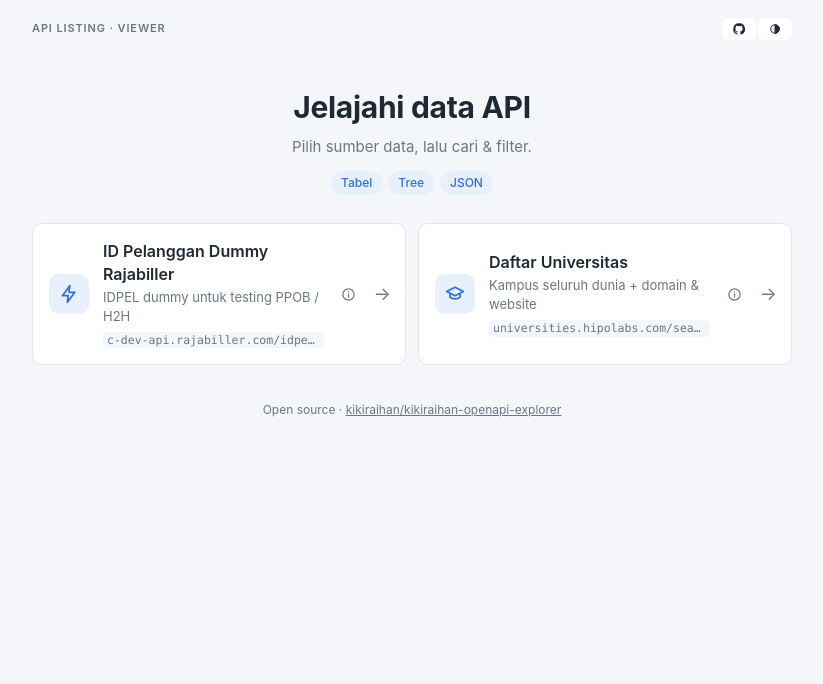
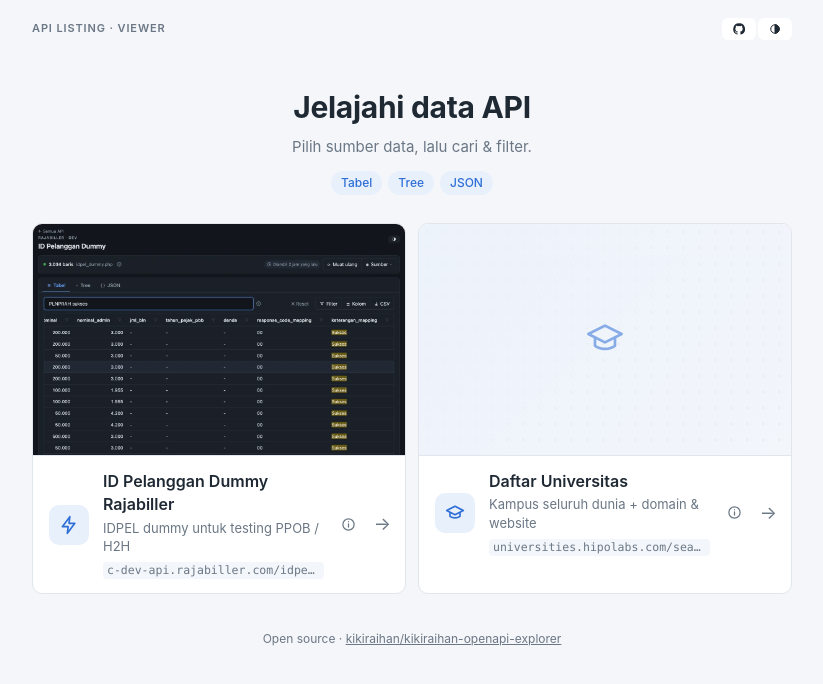
Before and after one commit to kikiraihan/kikiraihan-openapi-explorer, a Vue app: page / in a window 1280 px wide. Shown: the top 684 px of the page, without its empty margins (228-1051 px from the left). Built offline with nearby package versions, Linux system fonts and the light colour scheme.

Commit message:
Halaman awal: kartu dengan screenshot (Rajabiller) + placeholder untuk kartu tanpa gambar
Co-Authored-By: Claude Opus 5.5 <noreply@anthropic.com>
Claude-Session: https://claude.ai/code/session_01EoddyMuvuwv7ArDnkoVG5o

```diff
--- a/src/Home.vue
+++ b/src/Home.vue
@@ -9,10 +9,12 @@ const GITHUB_URL = 'https://github.com/kikiraihan/kikiraihan-openapi-explorer';
 // deskripsi singkat per kartu (teks halaman awal saja, konfigurasi API tetap di sources.js)
 // - tagline : 1 baris yang langsung terlihat
 // - desc    : penjelasan lengkap, hanya tampil di tooltip (ⓘ)
+// - image   : screenshot opsional (path relatif ke public/); tanpa image tampil placeholder bermotif + ikon
 const cards = [
   {
     ...SOURCES.rajabiller,
     icon: 'bolt',
+    image: 'shots/rajabiller-dummy-id-pelanggan.webp',
     tagline: 'IDPEL dummy untuk testing PPOB / H2H',
     desc: 'ID pelanggan (IDPEL) dummy untuk testing integrasi API Rajabiller (PPOB / H2H): PLN, PDAM, BPJS, Telkom, multifinance, dll.',
     endpoint: 'c-dev-api.rajabiller.com/idpel_dummy.php',
@@ -27,6 +29,12 @@ const cards = [
     filters: ['name', 'country', 'limit', 'offset'],
   },
 ];
+
+// path ikon kartu (dipakai di ikon kecil dan di placeholder screenshot)
+const ICONS = {
+  bolt: ['M13 2 4 14h7l-1 8 9-12h-7z'],
+  cap: ['m2 9 10-5 10 5-10 5z', 'M6 11v5c3 2.5 9 2.5 12 0v-5'],
+};
 
 // fitur utama, ditampilkan sebagai chip kecil (detail di tooltip)
 const features = [
@@ -76,12 +84,19 @@ function toggleTheme() {
 
     <div class="home-grid">
       <div v-for="c in cards" :key="c.id" class="card home-card">
+        <!-- screenshot di atas; kartu tanpa gambar dapat placeholder supaya tinggi kartu tetap seragam -->
+        <div class="home-shot" aria-hidden="true">
+          <img v-if="c.image" :src="c.image" alt="" loading="lazy" width="1200" height="750">
+          <div v-else class="home-shot-empty">
+            <svg viewBox="0 0 24 24" width="40" height="40" fill="none" stroke="currentColor" stroke-width="1.6" stroke-linejoin="round">
+              <path v-for="d in ICONS[c.icon]" :key="d" :d="d" />
+            </svg>
+          </div>
+        </div>
+        <div class="home-row">
           <span class="home-icon" aria-hidden="true">
-          <svg v-if="c.icon === 'bolt'" viewBox="0 0 24 24" width="20" height="20" fill="none" stroke="currentColor" stroke-width="2" stroke-linejoin="round">
-            <path d="M13 2 4 14h7l-1 8 9-12h-7z" />
-          </svg>
-          <svg v-else viewBox="0 0 24 24" width="20" height="20" fill="none" stroke="currentColor" stroke-width="2" stroke-linejoin="round">
-            <path d="m2 9 10-5 10 5-10 5z" /><path d="M6 11v5c3 2.5 9 2.5 12 0v-5" />
+            <svg viewBox="0 0 24 24" width="20" height="20" fill="none" stroke="currentColor" stroke-width="2" stroke-linejoin="round">
+              <path v-for="d in ICONS[c.icon]" :key="d" :d="d" />
             </svg>
           </span>
           <div class="home-text">
@@ -100,6 +115,7 @@ function toggleTheme() {
           <span class="home-arrow" aria-hidden="true">→</span>
         </div>
       </div>
+    </div>
 
     <footer class="home-foot small muted">
       Open source ·
--- a/src/assets/style.css
+++ b/src/assets/style.css
@@ -319,7 +319,14 @@ td.rownum { color: var(--muted); text-align: right; width: 1%; white-space: nowr
 .chip { font-size: 12px; font-weight: 500; padding: 3px 10px; border-radius: 999px; background: var(--primary-soft); color: var(--primary); cursor: default; }
 .home-grid { display: grid; grid-template-columns: repeat(auto-fill, minmax(min(100%, 340px), 1fr)); gap: 12px; }
 /* seluruh kartu bisa diklik lewat link yang "direntangkan" (::after), tombol ⓘ tetap di atasnya */
-.home-card { position: relative; display: flex; align-items: center; gap: 14px; padding: 16px 14px 16px 16px; margin: 0; transition: border-color .15s, background .15s, transform .15s; }
+.home-card { position: relative; display: flex; flex-direction: column; margin: 0; transition: border-color .15s, background .15s, transform .15s; }
+/* screenshot kartu: rasio tetap 16:10, sudut atas ikut kartu (overflow tidak dipasang di kartu supaya tooltip ⓘ tidak terpotong) */
+.home-shot { aspect-ratio: 16 / 10; overflow: hidden; border-radius: 9px 9px 0 0; border-bottom: 1px solid var(--border); background: var(--hover); }
+.home-shot img { display: block; width: 100%; height: 100%; object-fit: cover; object-position: top left; transition: transform .4s; }
+.home-card:hover .home-shot img { transform: scale(1.03); }
+.home-shot-empty { display: grid; place-items: center; height: 100%; color: var(--primary); opacity: .55;
+  background: radial-gradient(circle, var(--border) 1px, transparent 1.5px) 0 0 / 16px 16px, linear-gradient(135deg, var(--primary-soft), var(--hover)); }
+.home-row { display: flex; align-items: center; gap: 14px; padding: 14px 14px 14px 16px; }
 .home-card:hover, .home-card:focus-within { border-color: var(--primary); background: var(--hover); }
 .home-card:hover .home-arrow { color: var(--primary); transform: translateX(3px); }
 .home-icon { flex: none; display: grid; place-items: center; width: 40px; height: 40px; border-radius: 10px; background: var(--primary-soft); color: var(--primary); }
```
Also changed, not shown: public/shots/rajabiller-dummy-id-pelanggan.webp (added), 1 other file (tests, documents, lock files or other folders). Lines whose indentation alone changed are shown as unchanged.
